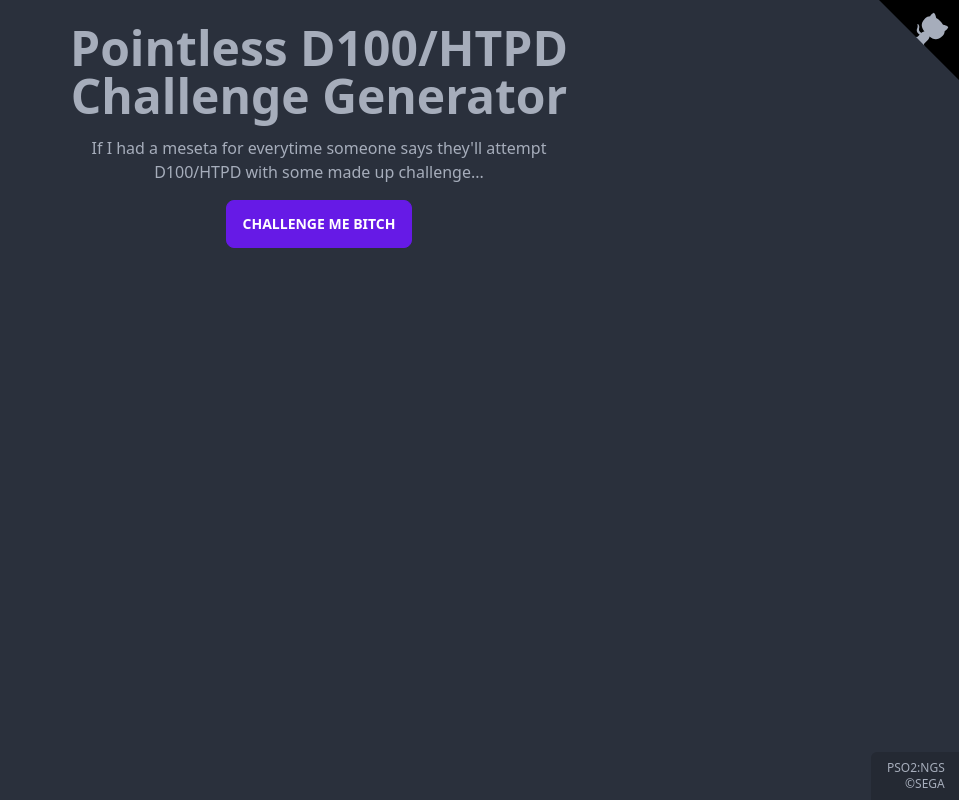
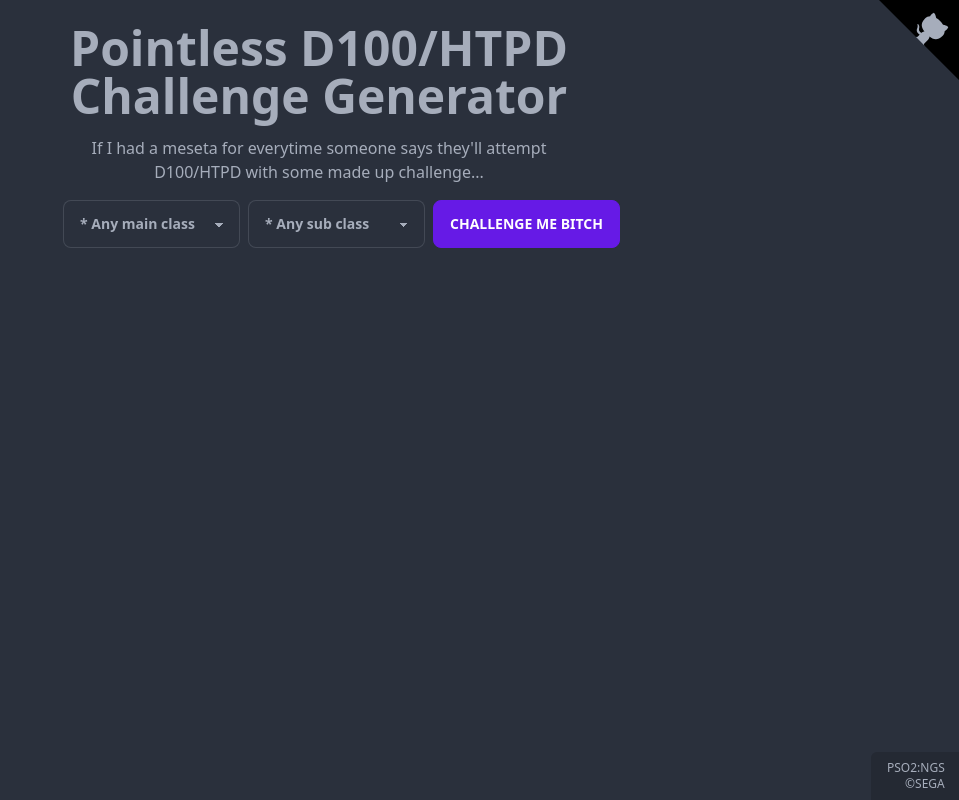
Before and after one commit to mumbler9486/pointless-d100-challenges, a SvelteKit app: page / in a window 1280 px wide. Shown: the whole page, without its empty margins (321-1280 px from the left). Built offline with nearby package versions, Linux system fonts and the light colour scheme.

Commit message:
✨Add selectable fixed class option

```diff
--- /dev/null
+++ b/src/components/ClassSelector.svelte
@@ -0,0 +1,27 @@
+<script lang="ts">
+	import { PlayerClass } from 'src/lib/classes';
+	export let subClass: boolean = false;
+	export let selection: PlayerClass | undefined = undefined;
+
+	const defaultValue = `* Any ${subClass ? 'sub' : 'main'} class`;
+
+	// Compute selection
+	let classSelection: string;
+	$: updateSelection(classSelection);
+	const updateSelection = (select: string) => {
+		selection = select == defaultValue ? undefined : (<any>PlayerClass)[select];
+	};
+
+	// Options
+	const classOptions = Object.entries(PlayerClass).map(([key, label]) => ({
+		key,
+		label
+	}));
+</script>
+
+<select bind:value={classSelection} class="select select-bordered max-w-xs">
+	<option selected>{defaultValue}</option>
+	{#each classOptions as opt}
+		<option value={opt.key}>{opt.label}</option>
+	{/each}
+</select>
--- a/src/lib/generators/challengeGenerator.ts
+++ b/src/lib/generators/challengeGenerator.ts
@@ -5,20 +5,25 @@ import { generateAdditionalChallenges } from "./additionalChallenges"
 import { generateUnitRestrictions } from "./unitGenerator"
 import { generateWeaponRestriction } from "./weaponConditions"
 import { generateClassRestrictions } from "./classRestrictions"
+import type { PlayerClass } from "../classes"
 
-export const generateChallenge = () => {
-  const { main: mainClass, sub: subClass } = generateClass();
+export const generateChallenge = (mainClassChoice?: PlayerClass, subClassChoice?: PlayerClass) => {
+  const { main: generatedMainClass, sub: generatedSubClass } = generateClass();
+  const finalMainClass = mainClassChoice ? mainClassChoice : generatedMainClass;
+  const finalSubClass = subClassChoice ? subClassChoice : generatedSubClass;
+
+
+  const { backUnit, armsUnit, legsUnit } = generateUnitRestrictions();
+  const weaponRestriction = generateWeaponRestriction(finalMainClass);
+
+  const classRestrictions = generateClassRestrictions(finalMainClass);
+  const conditions = generateAdditionalChallenges();
+
   const bigChallenge = generateBigChallenge();
 
-  const { backUnit, armsUnit, legsUnit } = generateUnitRestrictions();
-  const weaponRestriction = generateWeaponRestriction(mainClass);
-
-  const classRestrictions = generateClassRestrictions(mainClass);
-  const conditions = generateAdditionalChallenges();
-
   return {
-    mainClass: mainClass,
-    subClass: subClass,
+    mainClass: finalMainClass,
+    subClass: finalSubClass,
 
     backUnitRestriction: backUnit,
     armsUnitRestriction: armsUnit,
--- a/src/routes/+page.svelte
+++ b/src/routes/+page.svelte
@@ -1,14 +1,19 @@
 <script lang="ts">
 	import ChallengeView from 'src/components/challenge/ChallengeView.svelte';
+	import ClassSelector from 'src/components/ClassSelector.svelte';
 
 	import type { Challenge } from 'src/lib/challenge';
+	import type { PlayerClass } from 'src/lib/classes';
 	import { generateChallenge } from 'src/lib/generators/challengeGenerator';
 
 	let generatedChallenges: Challenge[] = [];
 	$: challenge = generatedChallenges[generatedChallenges.length - 1];
 
+	let mainClassChoice: PlayerClass | undefined;
+	let subClassChoice: PlayerClass | undefined;
+
 	const createChallenge = () => {
-		const newChallenge = generateChallenge();
+		const newChallenge = generateChallenge(mainClassChoice, subClassChoice);
 
 		generatedChallenges.push(newChallenge);
 		generatedChallenges = generatedChallenges;
@@ -23,7 +28,11 @@
 				If I had a meseta for everytime someone says they'll attempt D100/HTPD with some made up
 				challenge...
 			</p>
-			<button class="btn btn-primary" on:click={createChallenge}>Challenge Me Bitch</button>
+			<div class="flex gap-2">
+				<ClassSelector bind:selection={mainClassChoice} />
+				<ClassSelector subClass bind:selection={subClassChoice} />
+				<button class="btn btn-primary" on:click={createChallenge}>Challenge Me Bitch</button>
+			</div>
 		</div>
 	</div>
 </div>
```
